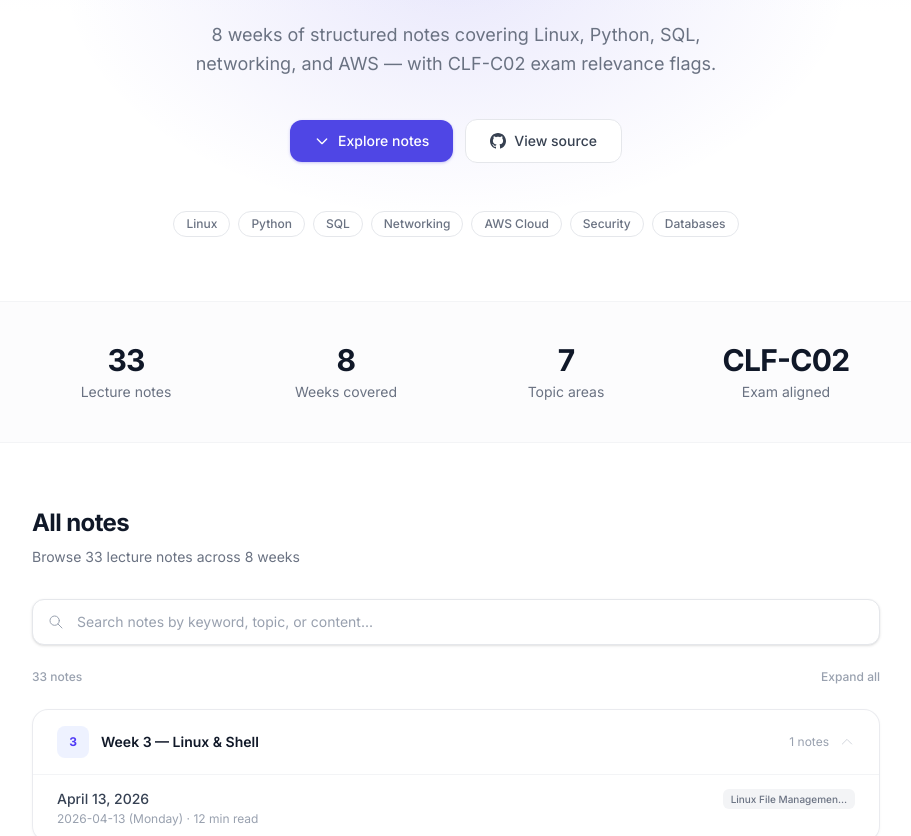
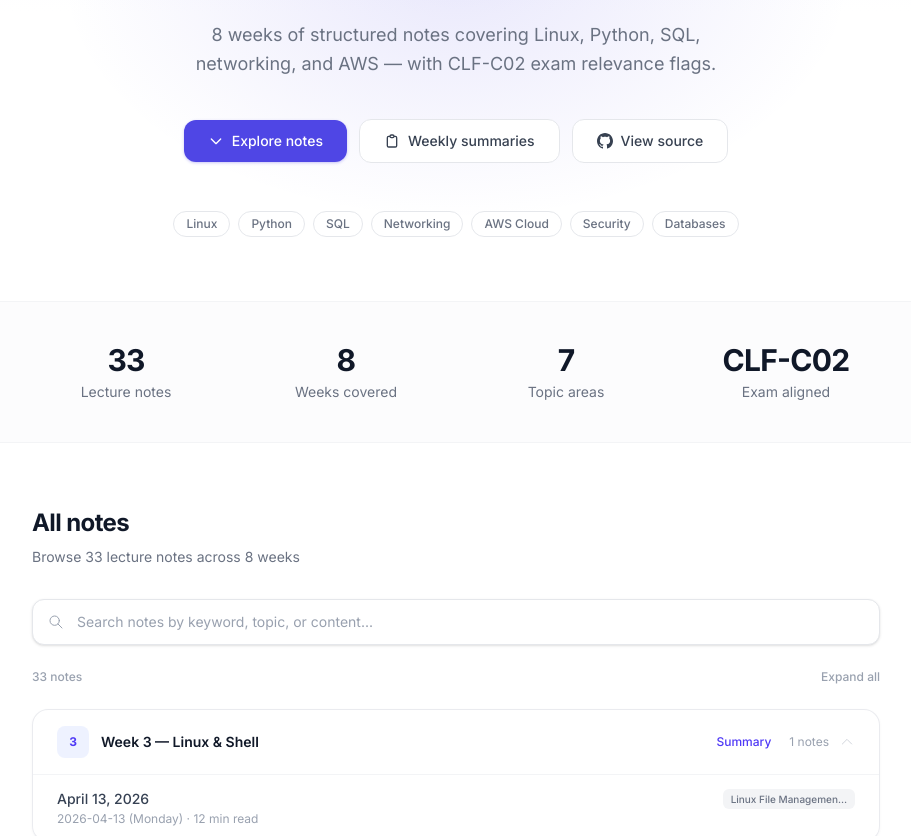
Before and after one commit to irfanzulkifle/aws-notes-website, a Next.js app: page / in a window 1280 px wide. Shown: the part 344-1180 px from the top of the page, without its empty margins (184-1095 px from the left). Built offline with nearby package versions, Linux system fonts and the light colour scheme.

Commit message:
feat: add navigation links to weekly summaries from homepage and week cards

```diff
--- a/src/app/page.tsx
+++ b/src/app/page.tsx
@@ -1,4 +1,4 @@
-import { getAllNotes, getAllWeeks } from "@/lib/utils";
+import { getAllNotes, getAllWeeks, getWeeksWithSummary } from "@/lib/utils";
 import { WEEK_LABELS } from "@/lib/constants";
 import SearchableNotes from "@/components/SearchableNotes";
 import RecentlyViewed from "@/components/RecentlyViewed";
@@ -22,6 +22,7 @@ export default async function HomePage({
   const { search } = await searchParams;
   const weeks = getAllWeeks();
   const allNotes = getAllNotes();
+  const summaryCount = getWeeksWithSummary().length;
 
   return (
     <div className="min-h-screen bg-white dark:bg-[#0B0F1A]">
@@ -58,6 +59,17 @@ export default async function HomePage({
               </svg>
               Explore notes
             </a>
+            {summaryCount > 0 && (
+              <Link
+                href="/notes/weekly-summary"
+                className="btn-secondary"
+              >
+                <svg className="w-4 h-4" fill="none" stroke="currentColor" viewBox="0 0 24 24">
+                  <path strokeLinecap="round" strokeLinejoin="round" strokeWidth={2} d="M9 5H7a2 2 0 00-2 2v12a2 2 0 002 2h10a2 2 0 002-2V7a2 2 0 00-2-2h-2M9 5a2 2 0 002 2h2a2 2 0 002-2M9 5a2 2 0 012-2h2a2 2 0 012 2" />
+                </svg>
+                Weekly summaries
+              </Link>
+            )}
             <a
               href="https://github.com/irfanzulkifle/aws_restart_note"
               target="_blank"
--- a/src/components/SearchableNotes.tsx
+++ b/src/components/SearchableNotes.tsx
@@ -181,6 +181,13 @@ export default function SearchableNotes({ notes, weeks, weekLabels }: Props) {
                   </h3>
                 </div>
                 <div className="flex items-center gap-2.5 text-xs text-gray-400 dark:text-slate-500">
+                  <Link
+                    href={`/notes/${week}/weekly_summary`}
+                    className="text-xs font-medium text-indigo-600 dark:text-indigo-400 hover:text-indigo-700 dark:hover:text-indigo-300 transition-colors px-2 py-1 rounded-md hover:bg-indigo-50 dark:hover:bg-indigo-950/50"
+                    onClick={(e) => e.stopPropagation()}
+                  >
+                    Summary
+                  </Link>
                   <span>{weekNotes.length} notes</span>
                   <svg
                     className="w-4 h-4 transition-transform group-open:rotate-180 text-gray-300 dark:text-slate-600"
```
